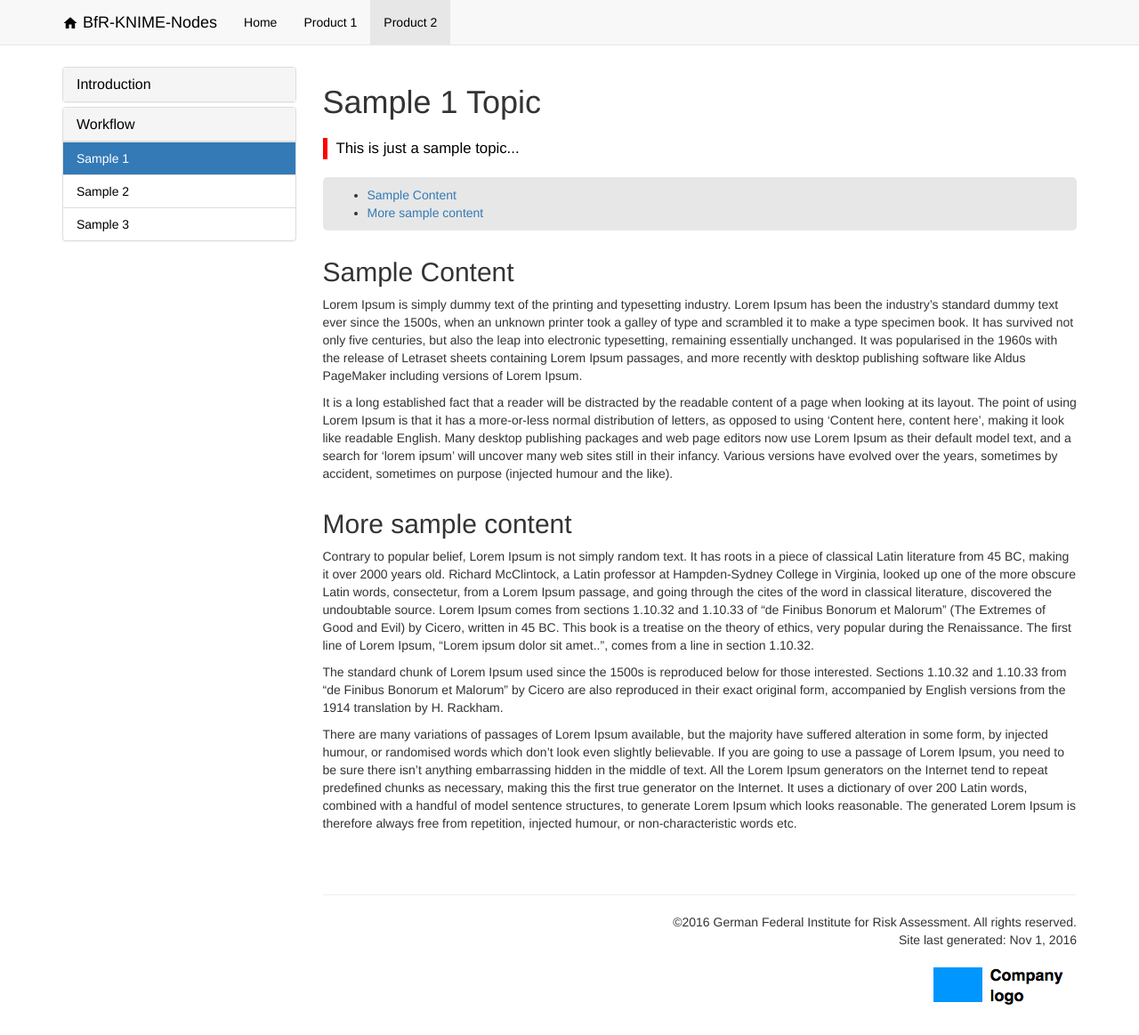
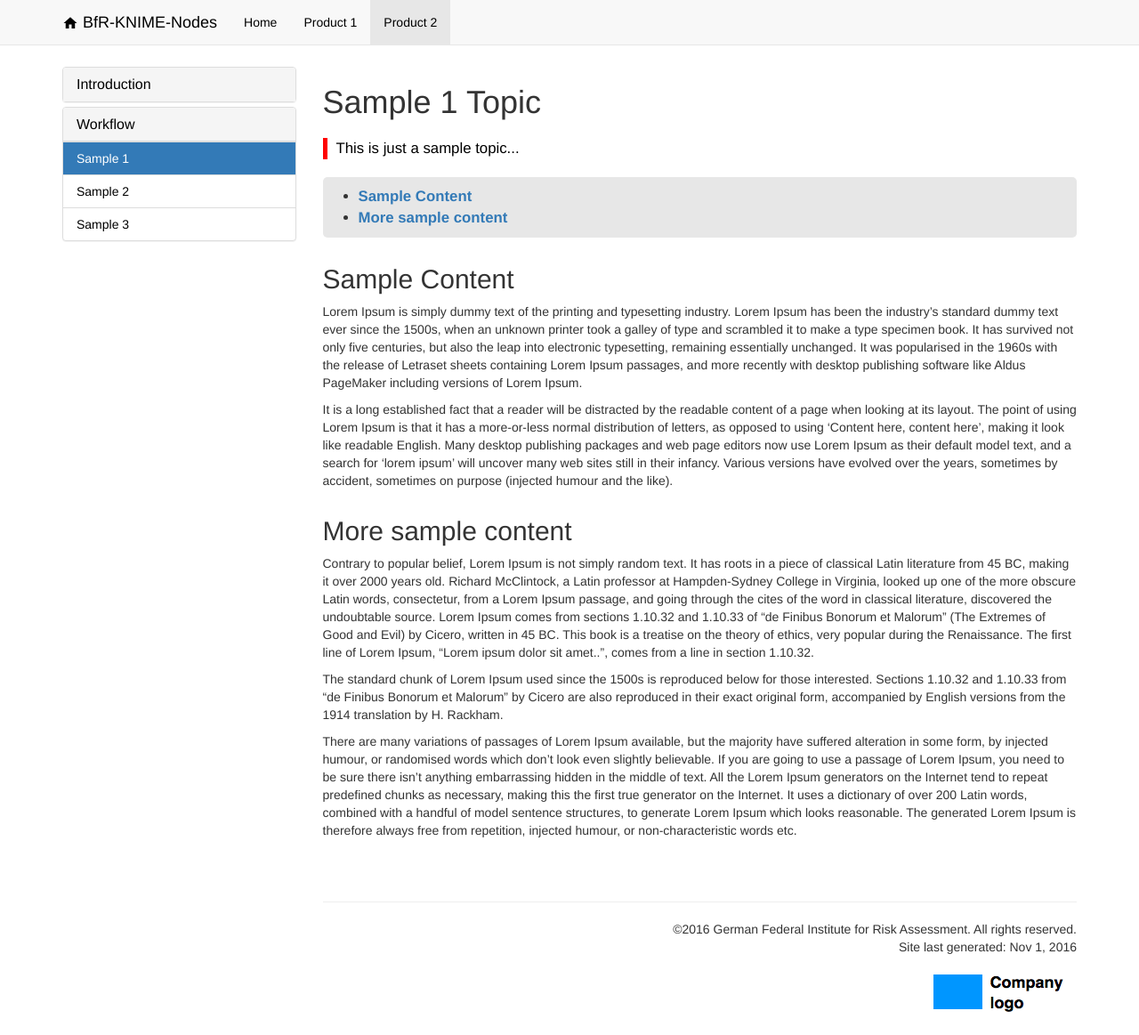
Before and after one commit to SiLeBAT/documentation-template, a Jekyll site: the page built from pages/product2/p2_sample1.md, in a window 1280 px wide and 1163 px high. Shown: the whole window at 89% size. Built offline with Jekyll 4.4.1, drawn with Linux system fonts in a browser that asks for light colours; nearby versions of some CDN libraries; comment, search, counter and statistics services are not loaded.

Commit message:
css replaced by scss

```diff
--- a/css/customstyles.scss
+++ b/css/customstyles.scss
@@ -58,9 +58,11 @@ dt[id] {
 }
 
 #markdown-toc {
+    font-size: 120%;
+    font-weight: bold;
     background-color: $gray-background;
     display: block;
-    padding: 10px 50px;
+    padding: 10px 40px;
     border-radius: 5px;
 }
 
```
Also changed, not shown: index.md (+2 -2 lines).
